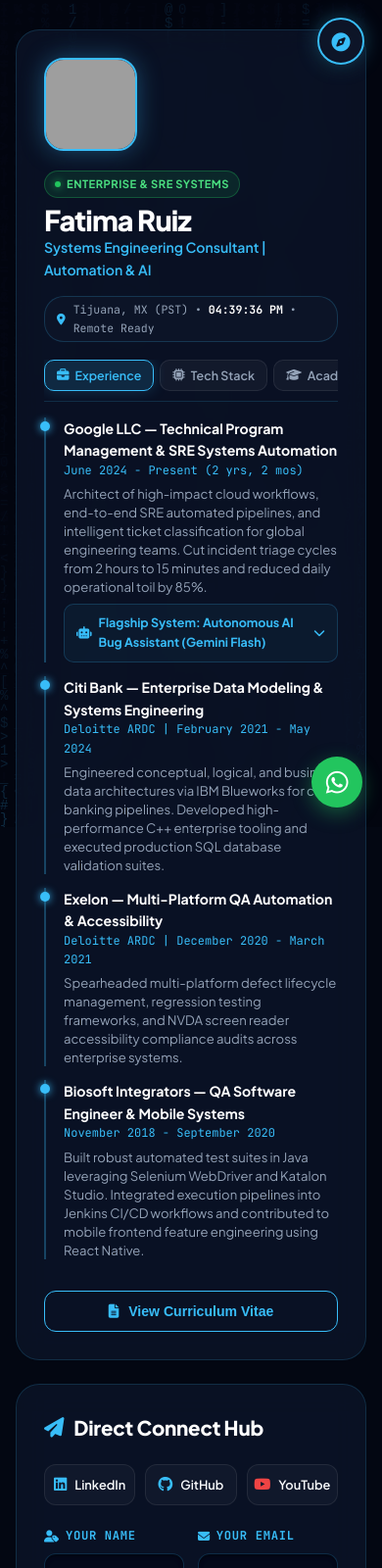
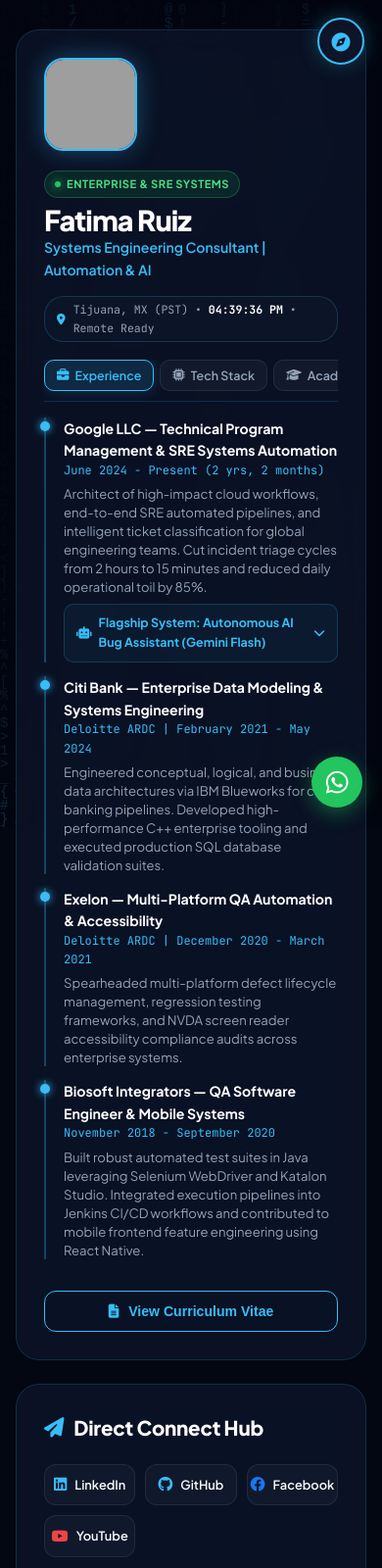
Before and after one commit to fatruiz-ITT/contact, a plain HTML site: page index.html in a window 390 px wide. Shown: the top 1600 px of the page at 98% size. Drawn offline with Linux system fonts and the light colour scheme; grey boxes are pictures that could not be loaded.

Commit message:
Update index.html

```diff
--- a/index.html
+++ b/index.html
@@ -1255,6 +1255,15 @@
         color: var(--text-muted);
         cursor: pointer;
       }
+        .social-tile.fb-tile i {
+  color: #1877f2;
+}
+
+.social-tile.fb-tile:hover {
+  border-color: #1877f2;
+  background: rgba(24, 119, 242, 0.1);
+  box-shadow: 0 0 14px rgba(24, 119, 242, 0.25);
+}
     }
   </style>
 </head>
@@ -1334,7 +1343,7 @@
           <!-- GOOGLE LLC -->
           <div class="timeline-item">
             <div class="timeline-title">Google LLC — Technical Program Management & SRE Systems Automation</div>
-            <div class="timeline-sub">June 2024 - Present (2 yrs, 2 mos)</div>
+            <div class="timeline-sub">June 2024 - Present (2 yrs, 2 months)</div>
             <p class="timeline-desc">
               Architect of high-impact cloud workflows, end-to-end SRE automated pipelines, and intelligent ticket classification for global engineering teams. Cut incident triage cycles from 2 hours to 15 minutes and reduced daily operational toil by 85%.
             </p>
@@ -1466,7 +1475,7 @@
           </div>
           <div class="timeline-item">
             <div class="timeline-title">M.Sc. in Artificial Intelligence (In Progress)</div>
-            <div class="timeline-sub">TecNM / ITT | 2026 - Present</div>
+            <div class="timeline-sub">TecNM / ITT | 2026 - Present (Est. Completion: 2027)</div>
             <p class="timeline-desc">
               Advanced research on autonomous rational agent architectures, computer vision systems, and ethical governance frameworks.
             </p>
@@ -1521,6 +1530,10 @@
               <a href="https://github.com/fatruiz-ITT" target="_blank" rel="noopener noreferrer" class="social-tile">
                 <i class="fa-brands fa-github"></i>
                 <span>GitHub</span>
+              </a>
+              <a href="https://www.facebook.com/fatichikis" target="_blank" rel="noopener noreferrer" class="social-tile fb-tile">
+                <i class="fa-brands fa-facebook"></i>
+                <span>Facebook</span>
               </a>
               <a href="https://www.youtube.com/channel/UC0NvOr6qOQdZZEGOYIwokHw" target="_blank" rel="noopener noreferrer" class="social-tile yt-tile">
                 <i class="fa-brands fa-youtube"></i>
```
Lines whose indentation alone changed are shown as unchanged.
